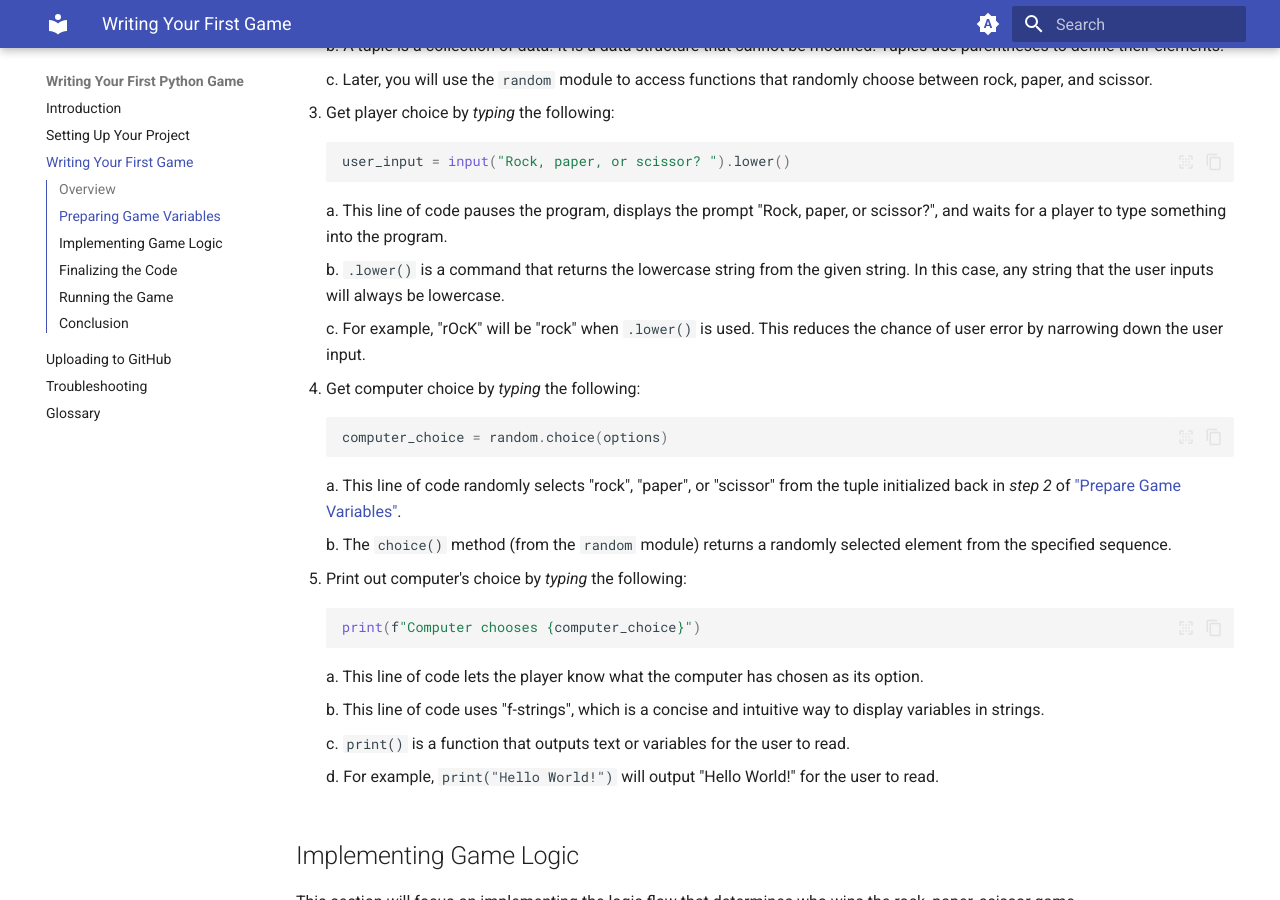
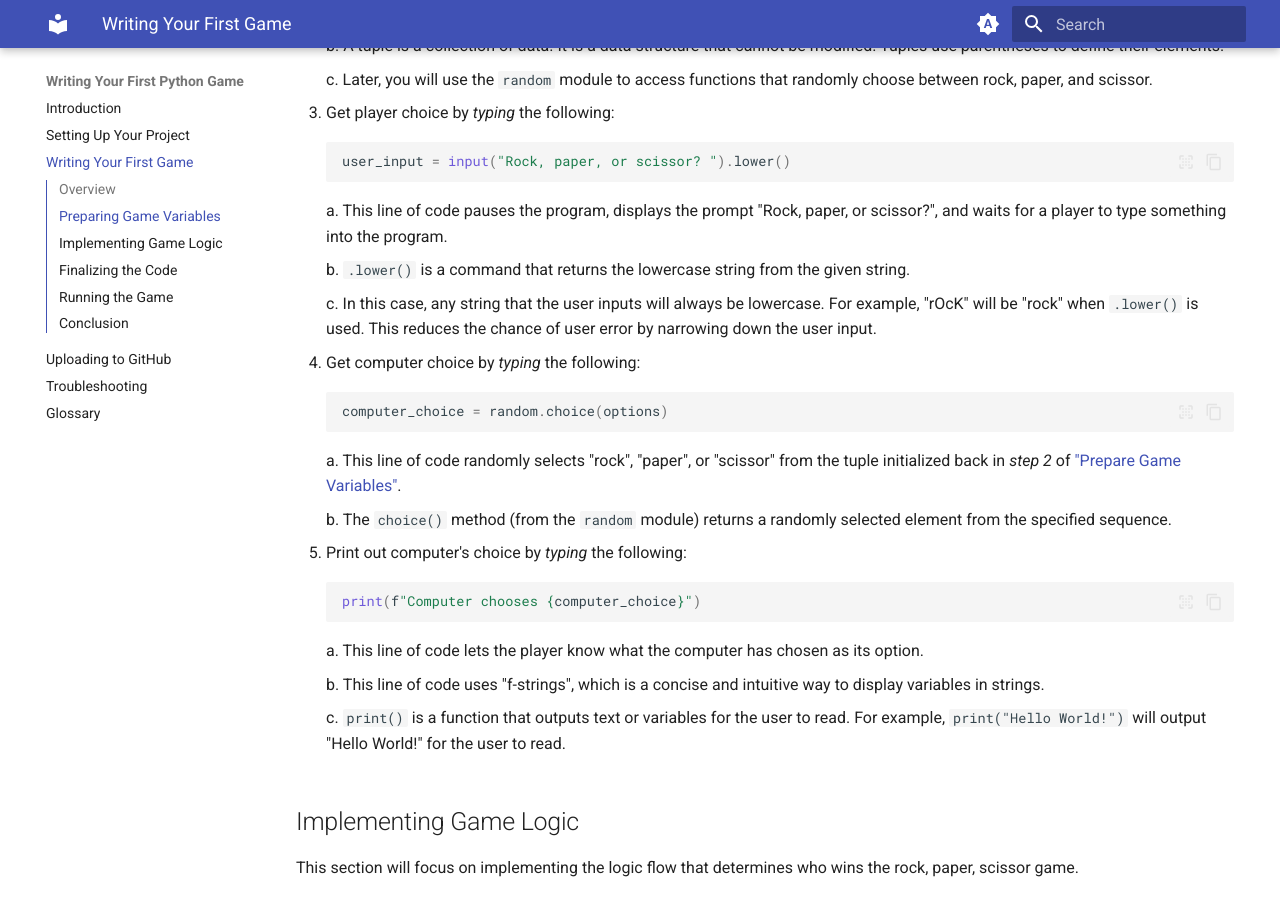
Before and after one commit to Beijzum/beijzum.github.io, an MkDocs documentation site: the page built from docs/Writing Your First Game.md, in a window 1280 px wide and 900 px high, scrolled down 1044 px. Built offline with MkDocs 1.6.1 and Material for MkDocs 9.7.7, drawn with Linux system fonts in a browser that asks for light colours; emoji names are drawn with the system emoji font; comment, search, counter and statistics services are not loaded; some of the changed text lies outside the part shown.

````diff
--- a/docs/Writing Your First Game.md
+++ b/docs/Writing Your First Game.md
@@ -50,9 +50,9 @@ This section will setup the variables that are needed for the game.
 
     a. This line of code pauses the program, displays the prompt "Rock, paper, or scissor?", and waits for a player to type something into the program.
 
-    b. `.lower()` is a command that returns the lowercase string from the given string. In this case, any string that the user inputs will always be lowercase.
+    b. `.lower()` is a command that returns the lowercase string from the given string.
 
-    c. For example, "rOcK" will be "rock" when `.lower()` is used. This reduces the chance of user error by narrowing down the user input.
+    c. In this case, any string that the user inputs will always be lowercase. For example, "rOcK" will be "rock" when `.lower()` is used. This reduces the chance of user error by narrowing down the user input.
 
 4.  Get computer choice by _typing_ the following:
 
@@ -74,9 +74,7 @@ This section will setup the variables that are needed for the game.
 
     b. This line of code uses "f-strings", which is a concise and intuitive way to display variables in strings.
 
-    c. `print()` is a function that outputs text or variables for the user to read.
-
-    d. For example, `print("Hello World!")` will output "Hello World!" for the user to read.
+    c. `print()` is a function that outputs text or variables for the user to read. For example, `print("Hello World!")` will output "Hello World!" for the user to read.
 
 ## Implementing Game Logic
 
@@ -174,9 +172,7 @@ This section will focus on implementing the logic flow that determines who wins
         print("You Lose!")
     ```
 
-    a. This line of code runs when none of the above requirements are met.
-
-    b. This means that the player loses by default if the player does not meet any of the above requirements.
+    a. This line of code runs when none of the above requirements are met. This means that the player loses by default if the player does not meet any of the above requirements.
 
     c. The `else` keyword executes if the "if-else" code block all evaluate to `False`.
 
````
Also changed, not shown: docs/Uploading to GitHub.md (+1 -1 lines).
